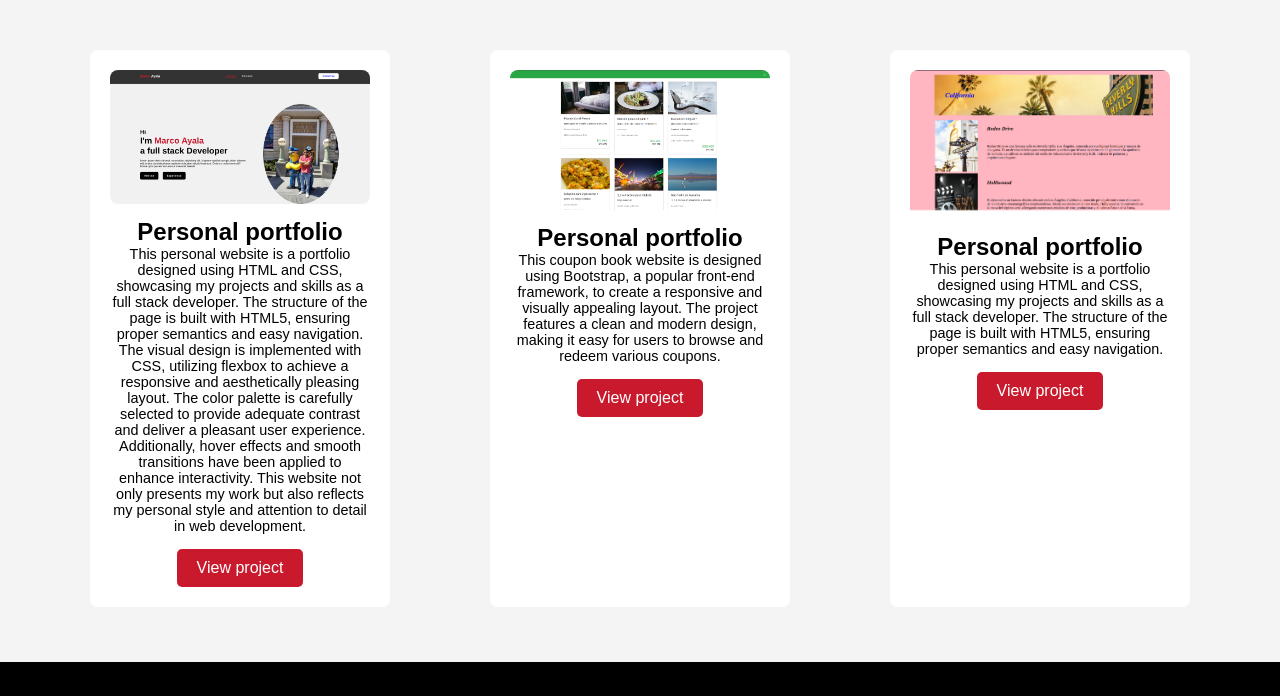
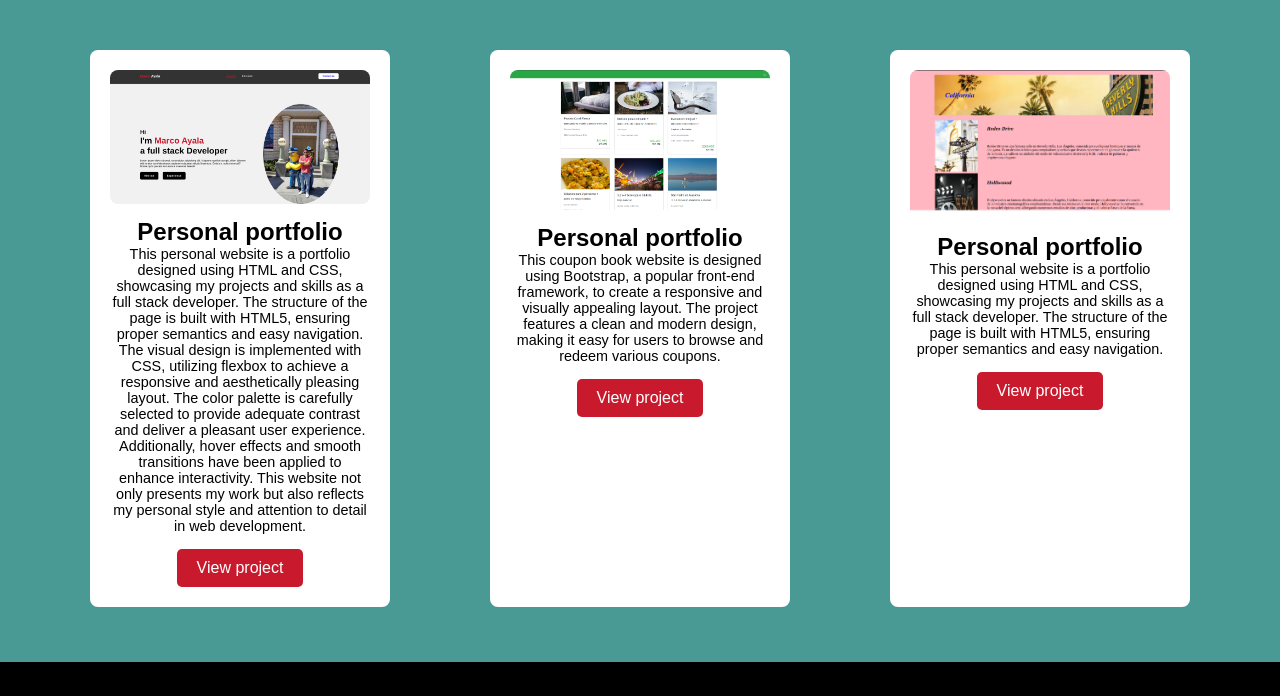
Before and after one commit to Markayala13/Markayala-portfolio.github.io, a plain HTML site: page portfolio.html in a window 1280 px wide. Shown: the part 207-903 px from the top of the page. Drawn offline with nearby package versions, Linux system fonts and the light colour scheme.

Commit message:
te cambie color de fondo de la seccion proyectos de tu portafolio

```diff
--- a/style2.css
+++ b/style2.css
@@ -77,7 +77,7 @@ termina header
     display: flex;
     flex-wrap: wrap;
   padding: 40px;
-  background-color: #f4f4f4;
+  background-color: #499995;
 
 
 
```
